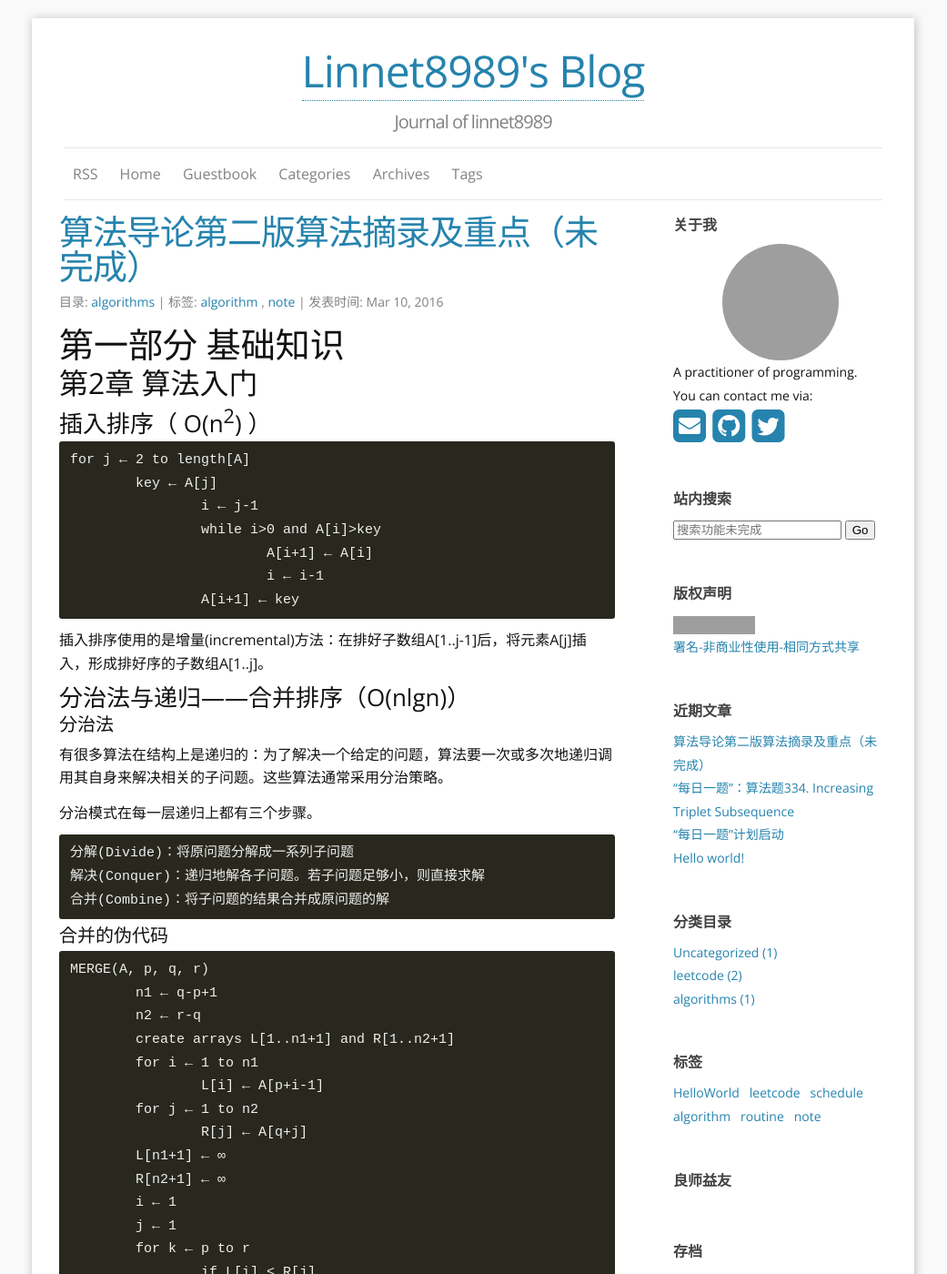
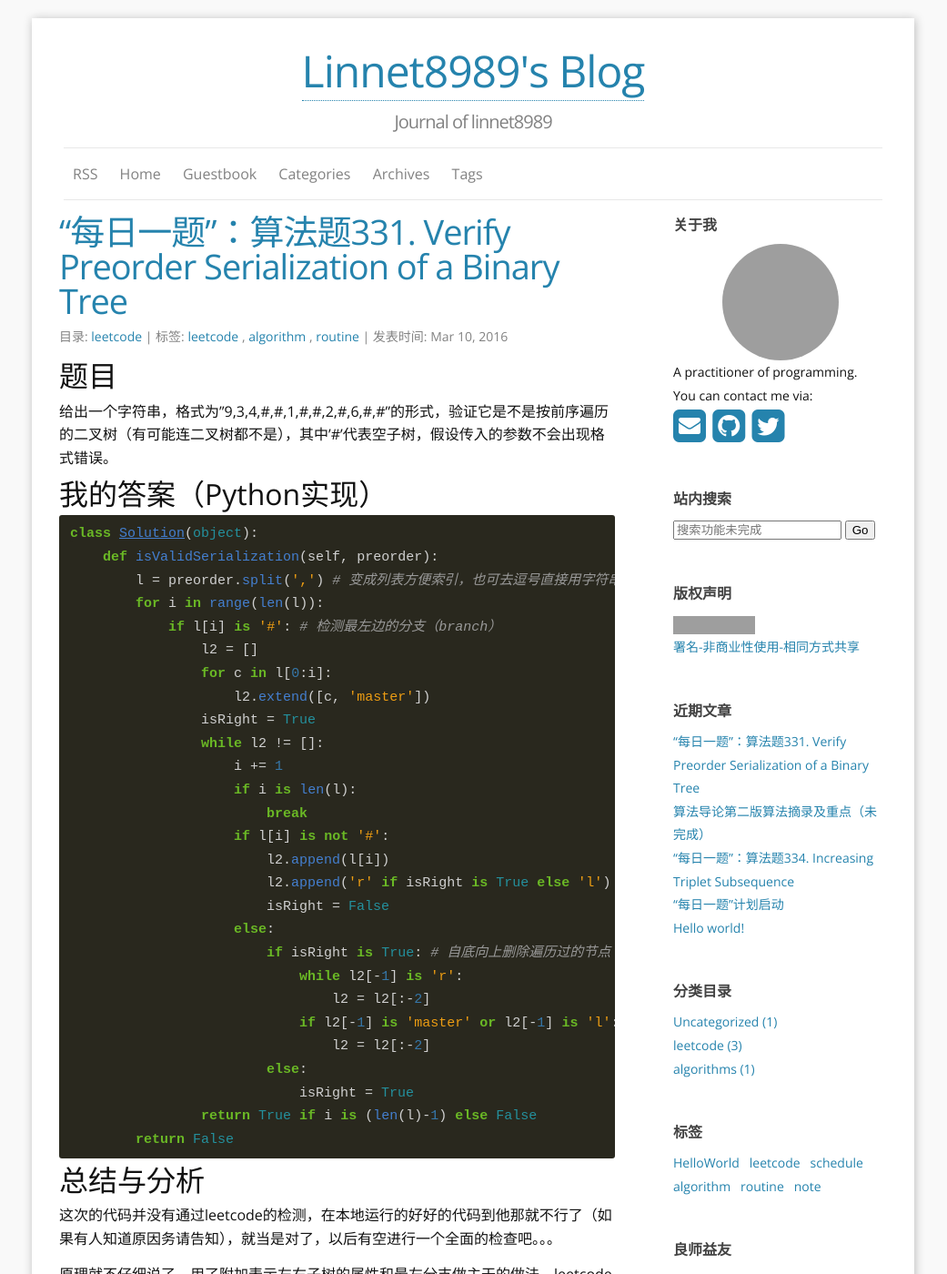
Before and after one commit to linnet8989/linnet8989.github.io, a Jekyll site: the page built from index.html, in a window 1280 px wide and 1400 px high. Shown: the whole window at 91% size, without its empty margins (120-1161 px from the left). Built offline with Jekyll 4.4.1, drawn with Linux system fonts in a browser that asks for light colours; nearby versions of some CDN libraries; the list of posts is cut into pages by our own code; some of the changed text lies outside the part shown; grey boxes are pictures that could not be loaded.

Commit message:
leetcode day 2

````diff
--- a/_config.yml
+++ b/_config.yml
@@ -16,7 +16,7 @@ disqus_shortname: linnet8989
 favicon:     "/images/favicon.ico"
 aboutme: A practitioner of programming. # these are shown on aboutme-sidebar.
 aboutme_photo: https://i.imgur.com/mqMqyjN.jpg # your photo.
-google_analytics_key:  # put YOUR key here to enable tracking! (blank to disable)
+google_analytics_key: GTM-MK565X # put YOUR key here to enable tracking! (blank to disable)
 
 
 ### Site setting:
--- /dev/null
+++ b/_posts/2016-03-10-leetcode-331.md
@@ -0,0 +1,52 @@
+---
+published: true
+title: “每日一题”：算法题331. Verify Preorder Serialization of a Binary Tree
+layout: post
+author: linnet8989
+category: leetcode
+tags:
+- leetcode
+- algorithm
+- routine
+---
+
+## 题目
+给出一个字符串，格式为"9,3,4,#,#,1,#,#,2,#,6,#,#"的形式，验证它是不是按前序遍历的二叉树（有可能连二叉树都不是），其中'#'代表空子树，假设传入的参数不会出现格式错误。
+
+## 我的答案（Python实现）
+
+```python
+class Solution(object):
+    def isValidSerialization(self, preorder):
+        l = preorder.split(',') # 变成列表方便索引，也可去逗号直接用字符串
+        for i in range(len(l)):
+            if l[i] is '#': # 检测最左边的分支（branch）
+                l2 = []
+                for c in l[0:i]:
+                    l2.extend([c, 'master'])
+                isRight = True
+                while l2 != []:
+                    i += 1
+                    if i is len(l):
+                        break
+                    if l[i] is not '#':
+                        l2.append(l[i])
+                        l2.append('r' if isRight is True else 'l')
+                        isRight = False
+                    else:
+                        if isRight is True: # 自底向上删除遍历过的节点
+                            while l2[-1] is 'r':
+                                l2 = l2[:-2]
+                            if l2[-1] is 'master' or l2[-1] is 'l':
+                                l2 = l2[:-2]
+                        else:
+                            isRight = True
+                return True if i is (len(l)-1) else False
+        return False
+```
+
+## 总结与分析
+
+这次的代码并没有通过leetcode的检测，在本地运行的好好的代码到他那就不行了（如果有人知道原因务请告知），就当是对了，以后有空进行一个全面的检查吧。。。
+
+原理就不仔细说了，用了附加表示左右子树的属性和最左分支做主干的做法，leetcode的讨论也没去看，为了调这个奇怪的bug已经用去太多时间了。:(
````
Also changed, not shown: _posts/2016-03-09-leetcode-334.md (renamed from _posts/2016-03-09-leetcode-331.md, +22 -22 lines), _posts/2016-03-10-introduction-to-algorithms-note.md (+3 -0 lines).
